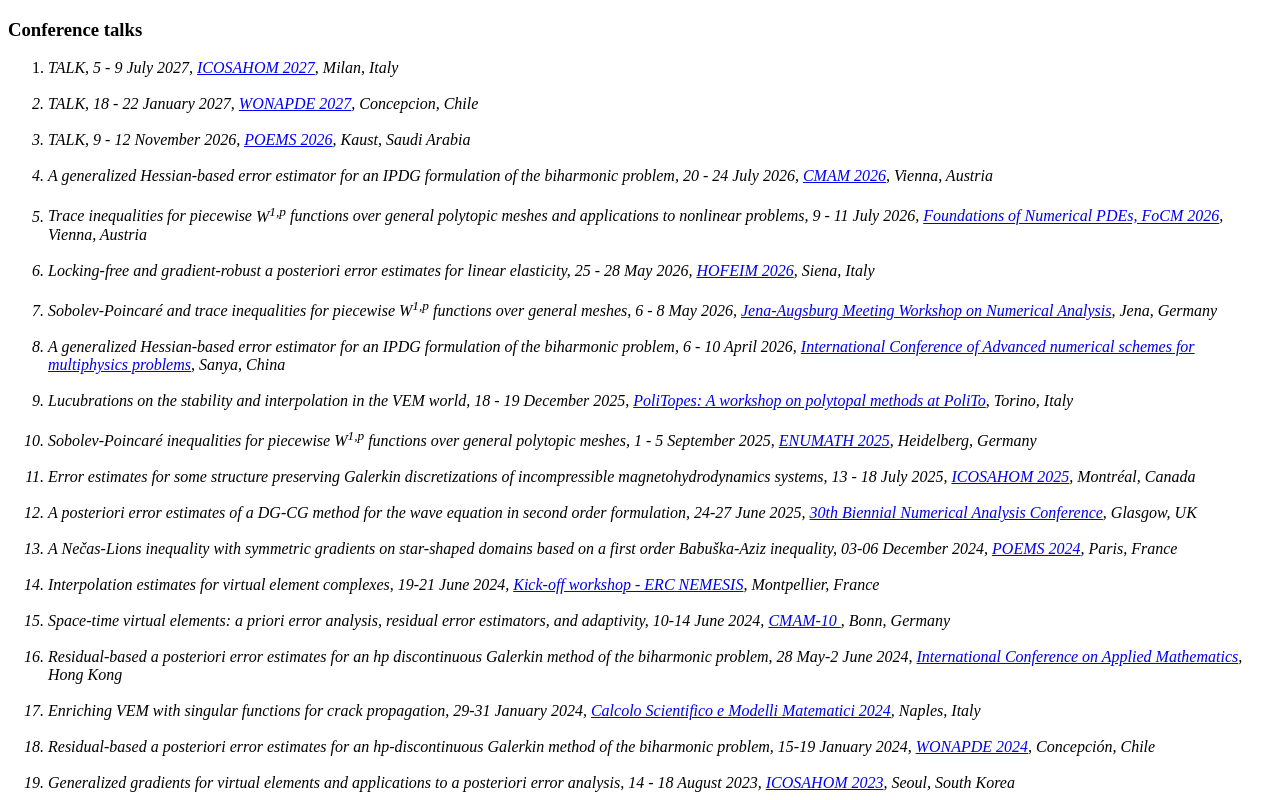
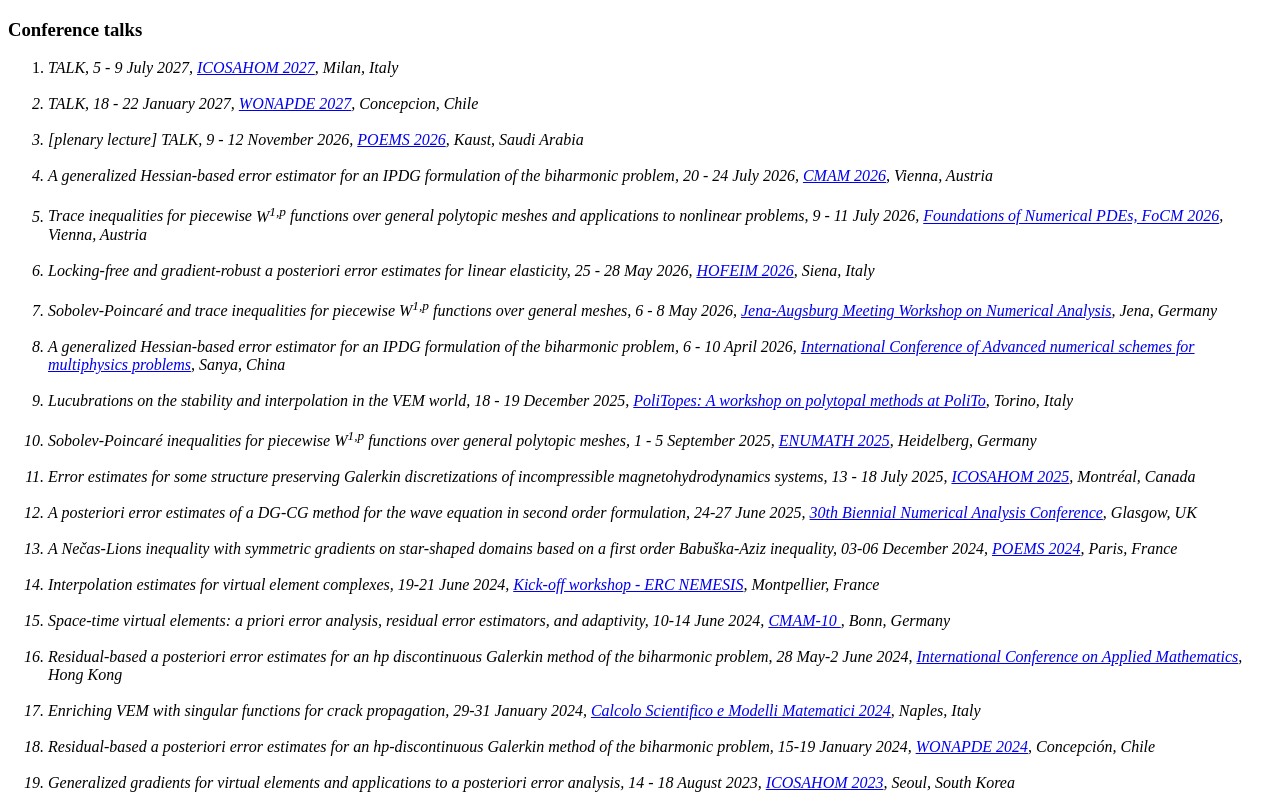
Before and after one commit to LorenzoMascotto/LorenzoMascotto.github.io, a plain HTML site: page talks/index.html in a window 1280 px wide. Shown: the top 800 px of the page. Drawn offline with Linux system fonts and the light colour scheme.

Commit message:
Update index.html

```diff
--- a/talks/index.html
+++ b/talks/index.html
@@ -17,7 +17,7 @@
    <li><i> TALK, 18 - 22 January 2027,
           <a href="https://www.ci2ma.udec.cl/wonapde2027/" target="_blank"> WONAPDE 2027</a>, Concepcion, Chile<br/><br/>      </li>
 
-   <li><i> TALK, 9 - 12 November 2026,
+   <li><i> [plenary lecture] TALK, 9 - 12 November 2026,
           <a href="https://numpde.kaust.edu.sa/poems26" target="_blank"> POEMS 2026</a>, Kaust, Saudi Arabia<br/><br/>      </li>
 
    <li><i> A generalized Hessian-based error estimator for an IPDG formulation of the biharmonic problem, 20 - 24 July 2026,
```
